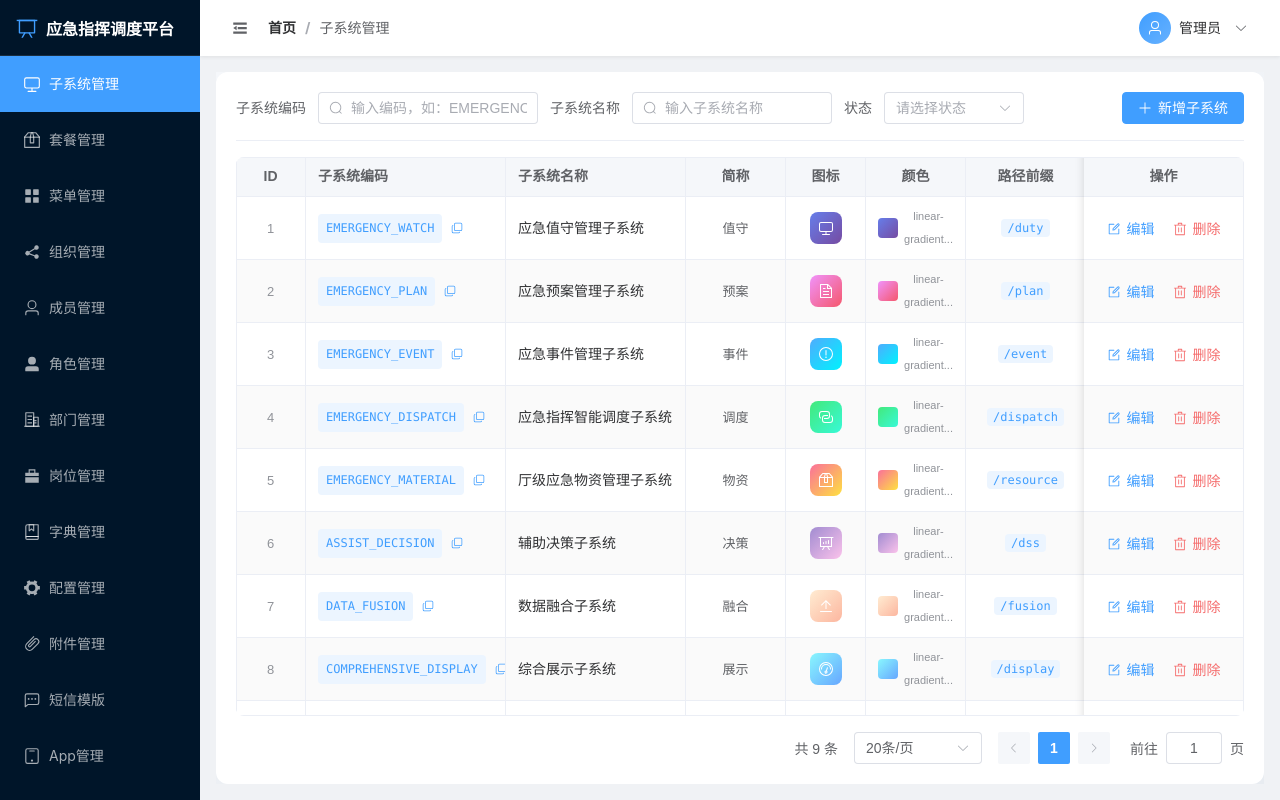
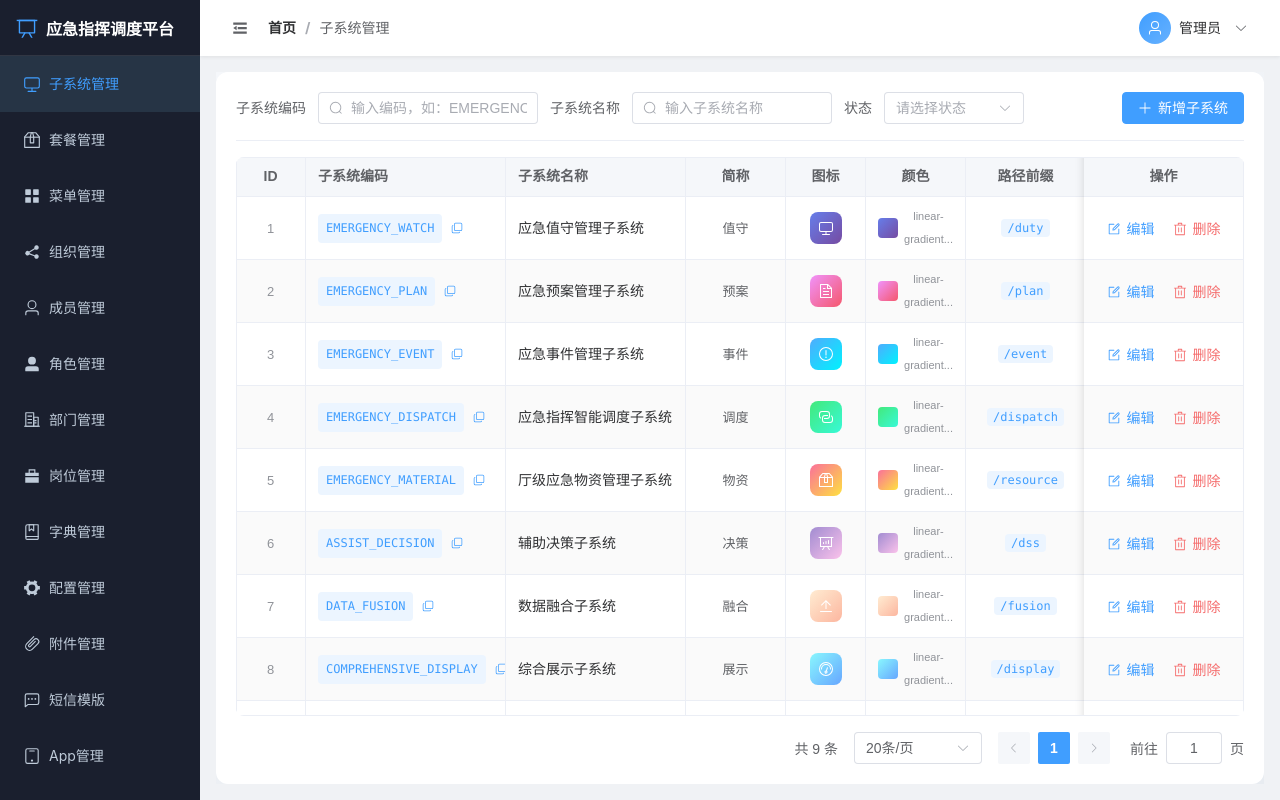
Before and after one commit to xinrun0928/rbac-design, a Vue app: page /admin/subsystem in a window 1280 px wide. Built offline with nearby package versions, Linux system fonts and the light colour scheme.

Commit message:
feat: update sidebar styles for improved visibility and user experience

```diff
--- a/src/views/admin/layout/AdminLayout.vue
+++ b/src/views/admin/layout/AdminLayout.vue
@@ -155,7 +155,7 @@ const handleLogout = () => {
 .admin-sidebar {
   width: 200px;
   height: 100vh;
-  background: #001529;
+  background: #1a1f2e;
   display: flex;
   flex-direction: column;
   flex-shrink: 0;
@@ -189,7 +189,7 @@ const handleLogout = () => {
   border-right: none;
   overflow-y: auto;
   overflow-x: hidden;
-  background: #001529 !important;
+  background: #1a1f2e !important;
 }
 
 .sidebar-menu::-webkit-scrollbar {
@@ -207,19 +207,28 @@ const handleLogout = () => {
 
 .sidebar-menu :deep(.el-menu-item),
 .sidebar-menu :deep(.el-sub-menu__title) {
-  background: #001529 !important;
-  color: rgba(255, 255, 255, 0.65) !important;
+  background: #1a1f2e !important;
+  color: #bfcbd9 !important;
 }
 
 .sidebar-menu :deep(.el-menu-item:hover),
 .sidebar-menu :deep(.el-sub-menu__title:hover) {
-  background: rgba(255, 255, 255, 0.1) !important;
-  color: #fff !important;
+  background: #263445 !important;
+  color: #409EFF !important;
 }
 
 .sidebar-menu :deep(.el-menu-item.is-active) {
-  background: #409EFF !important;
-  color: #fff !important;
+  background: #263445 !important;
+  color: #409EFF !important;
+  border-right: none !important;
+}
+
+.sidebar-menu :deep(.el-menu-item.is-active::before) {
+  display: none !important;
+}
+
+.sidebar-menu :deep(.el-menu-item.is-active::after) {
+  display: none !important;
 }
 
 .sidebar-menu :deep(.el-menu-item .el-icon),
@@ -232,19 +241,25 @@ const handleLogout = () => {
 }
 
 .sidebar-menu :deep(.el-sub-menu .el-menu-item) {
-  background: #001529 !important;
-  color: rgba(255, 255, 255, 0.65) !important;
+  background: #1a1f2e !important;
+  color: #bfcbd9 !important;
   min-width: 0 !important;
 }
 
 .sidebar-menu :deep(.el-sub-menu .el-menu-item:hover) {
-  background: rgba(255, 255, 255, 0.1) !important;
-  color: #fff !important;
+  background: #263445 !important;
+  color: #409EFF !important;
 }
 
 .sidebar-menu :deep(.el-sub-menu .el-menu-item.is-active) {
-  background: #409EFF !important;
-  color: #fff !important;
+  background: #263445 !important;
+  color: #409EFF !important;
+  border-right: none !important;
+}
+
+.sidebar-menu :deep(.el-sub-menu .el-menu-item.is-active::before),
+.sidebar-menu :deep(.el-sub-menu .el-menu-item.is-active::after) {
+  display: none !important;
 }
 
 .collapse-btn {
```
